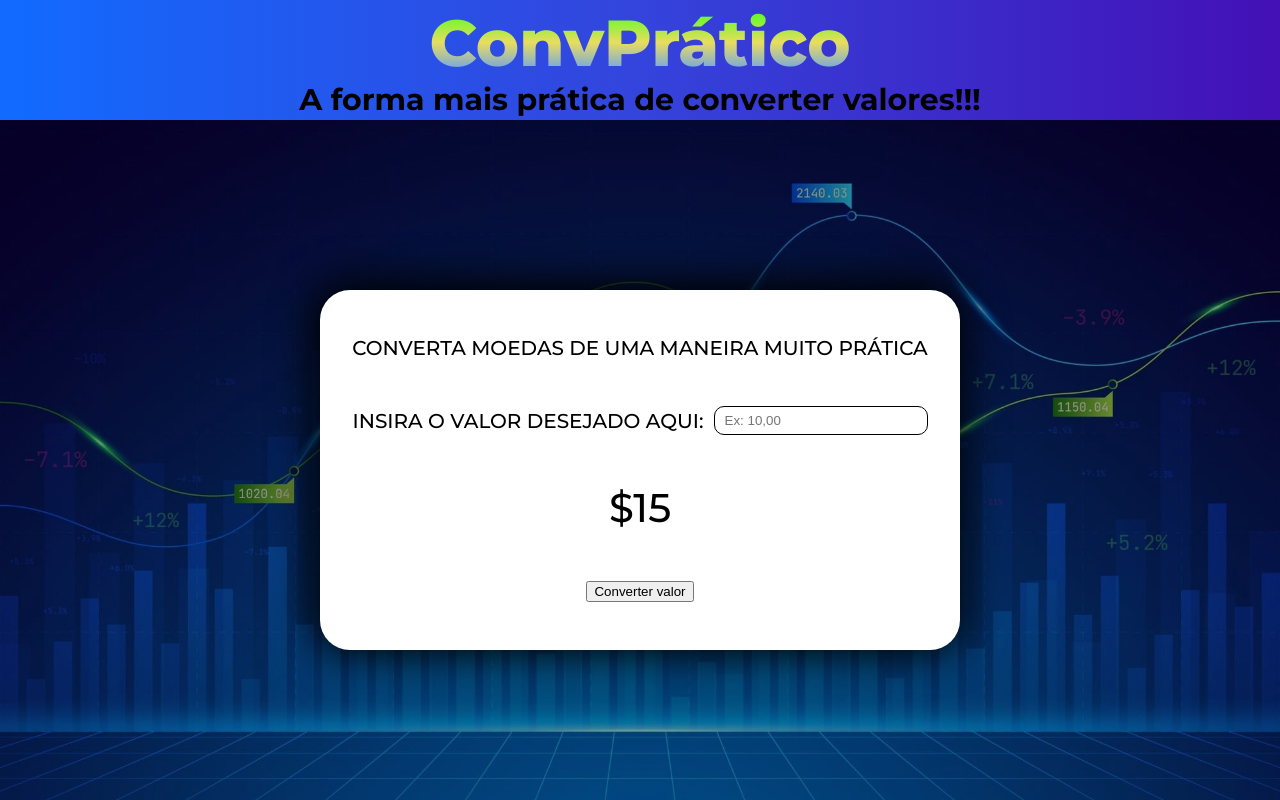
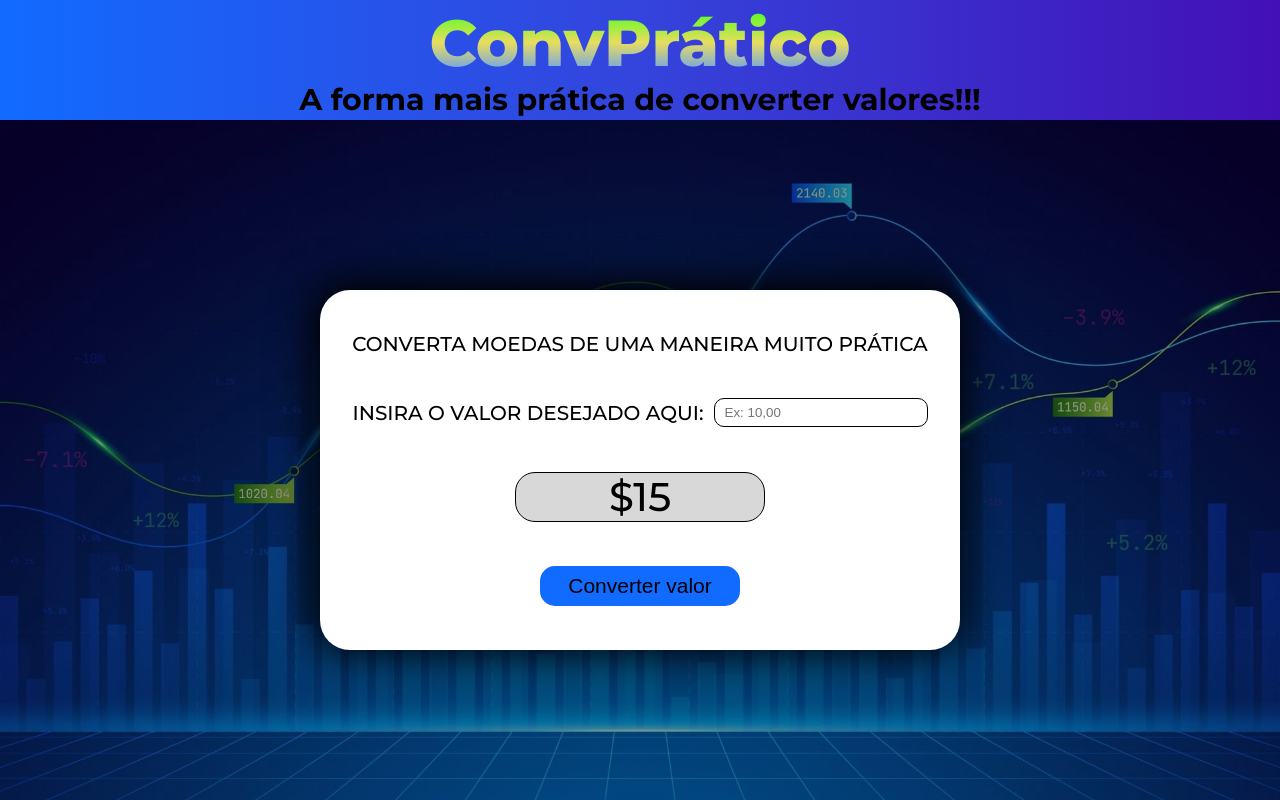
Before and after one commit to hashiraofcode/ConvPratico, a plain HTML site: page index.html in a window 1280 px wide. Drawn offline with Linux system fonts and the light colour scheme.

Commit message:
finalizando

```diff
--- a/css/styles.css
+++ b/css/styles.css
@@ -185,15 +185,33 @@ label {
 	outline: none;
 }
 #saida {
-	width: 50px;
+	width: 250px;
 	height: 50px;
 	display: flex;
 	justify-content: center;
 	align-items: center;
+	border: 1px solid #000000;
+	border-radius: 20px;
+	background-color: #ccccccc2;
 }
-
 #saida p {
 	font-size: 40px;
 	color: #000000;
 	font-weight: 500;
 }
+
+#botaãoDeConfirmação {
+	width: 200px;
+	height: 40px;
+	background-color: #126bff;
+	font-size: clamp(20px,2vw,21px);
+	border-radius: 15px;
+	border: none;
+	transition: all .5s ease-in-out;
+}
+#botaãoDeConfirmação:hover {
+	cursor: pointer;
+	background-color: #2600ff;
+	transform: translateY(-5px);
+
+}
--- a/index.html
+++ b/index.html
@@ -37,7 +37,7 @@
             <div id="saida">
                 <p>$15</p>
             </div>
-            <button>Converter valor</button>
+            <button id="botaãoDeConfirmação">Converter valor</button>
         </div>
     </main>
     </div>
```
